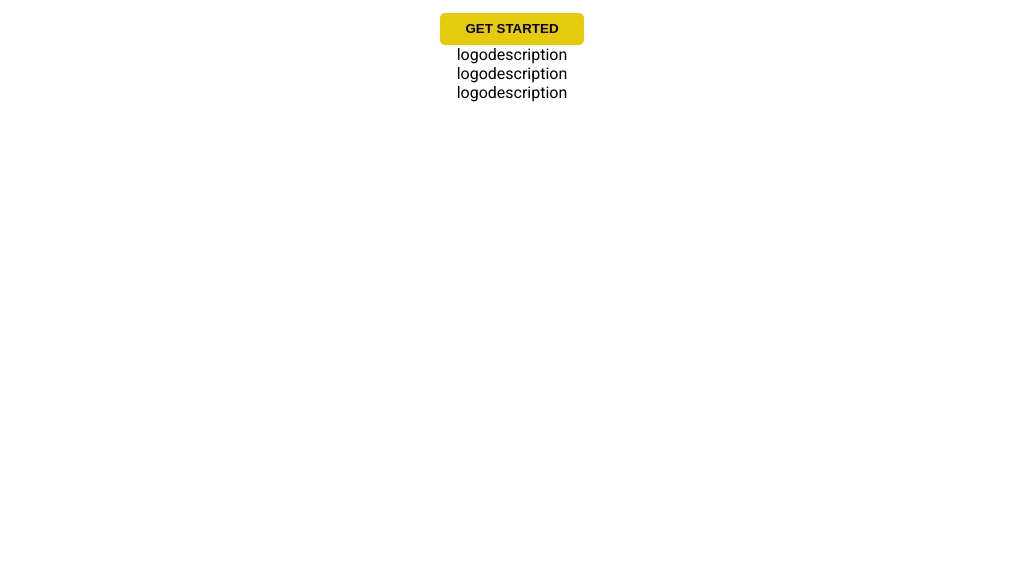
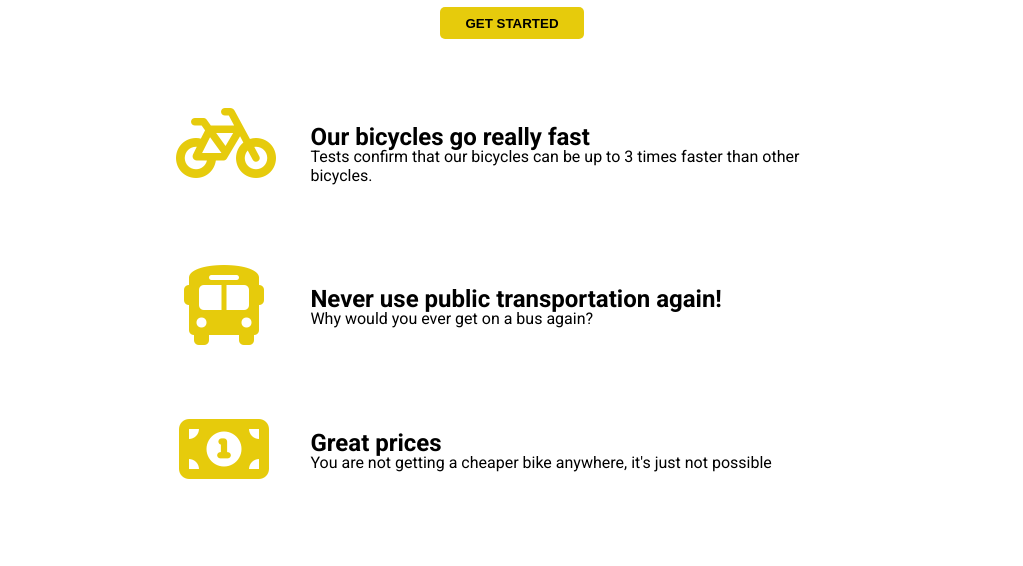
Before and after one commit to TomaszGa/fcc-landing-page, a plain HTML site: page index.html in a window 1280 px wide. Shown: the part 234-800 px from the top of the page, without its empty margins (128-1151 px from the left). Drawn offline with Linux system fonts and the light colour scheme.

Commit message:
add features section

```diff
--- a/assets/main.css
+++ b/assets/main.css
@@ -34,6 +34,7 @@ input{
   -ms-flex: 0 0 20%;
   flex: 0 0 20%;
   font-size: 4rem;
+
 }
 .primary-nav {
   display: -webkit-box;
@@ -76,9 +77,7 @@ input{
 }
 
 .hero {
-  display: -webkit-box;
-  display: -ms-flexbox;
-  display: flex;
+  margin: 3rem auto;
   -webkit-box-orient: vertical;
   -webkit-box-direction: normal;
   -ms-flex-direction: column;
@@ -86,18 +85,42 @@ input{
   -webkit-box-align: center;
   -ms-flex-align: center;
   align-items: center;
-  margin-top: 2rem;
 /*  background: url("img/bicycle.jpg") center center;
   background-size: cover;
   background-repeat: no-repeat;*/
-  height: 480px;
-
 }
 .hero h1{
   font-weight: 900;
+}
+.hero-content{
+  margin: 0 auto;
+  text-align: center;
 }
 section {
   -webkit-box-pack: justify;
   -ms-flex-pack: justify;
   justify-content: space-between;
 }
+.main-info{
+  margin: 0 auto;
+  margin-top: 4rem;
+  width: 70%;
+  align-content: space-around;
+}
+.main-info i{
+  display: inline-block;
+  width: 6rem;
+  font-size: 5rem;
+  text-align: center;
+  color: #e6cb0c;
+  margin-right: 1rem;
+}
+.main-info h2{
+  margin-bottom: -20px;
+}
+.main-info p{
+
+}
+.textbox{
+  flex-basis: 80%;
+}
--- a/index.html
+++ b/index.html
@@ -23,38 +23,42 @@
       </nav>
     </header>
     <main class="hero">
-
+      <div class="hero-content">
         <h1>Handcrafted, home-made bicycles</h1>
-      <input type="text" placeholder="Enter your E-Mail address">
+        <input type="text" placeholder="Enter your E-Mail address"><br>
         <button class="btn">Get started</button>
-
-      <section class="flex-container">
+      </div>
+    </main>
+    <section class="flex-container main-info">
     <div>
-          logo
+      <i class="fa fa-bicycle" aria-hidden="true"></i>
     </div>
-        <div>
-          description
+    <div class="textbox">
+      <h2>Our bicycles go really fast</h2>
+      <p>Tests confirm that our bicycles can be up to 3 times faster than other bicycles.</p>
     </div>
     </section>
-      <section class="flex-container">
+    <section class="flex-container main-info">
     <div>
-          logo
+      <i class="fa fa-bus" aria-hidden="true"></i>
     </div>
-        <div>
-          description
+    <div class="textbox">
+      <h2>Never use public transportation again!</h2>
+      <p>Why would you ever get on a bus again?</p>
     </div>
     </section>
-      <section class="flex-container">
+    <section class="flex-container main-info">
       <div>
-          logo
+        <i class="fa fa-money" aria-hidden="true"></i>
       </div>
-        <div>
-          description
+      <div class="textbox">
+        <h2>Great prices</h2>
+        <p>You are not getting a cheaper bike anywhere, it's just not possible</p>
       </div>
     </section>
-    </main>
+
+
     <footer>
-
     </footer>
   </div>
 </body>
```
Lines whose indentation alone changed are shown as unchanged.
